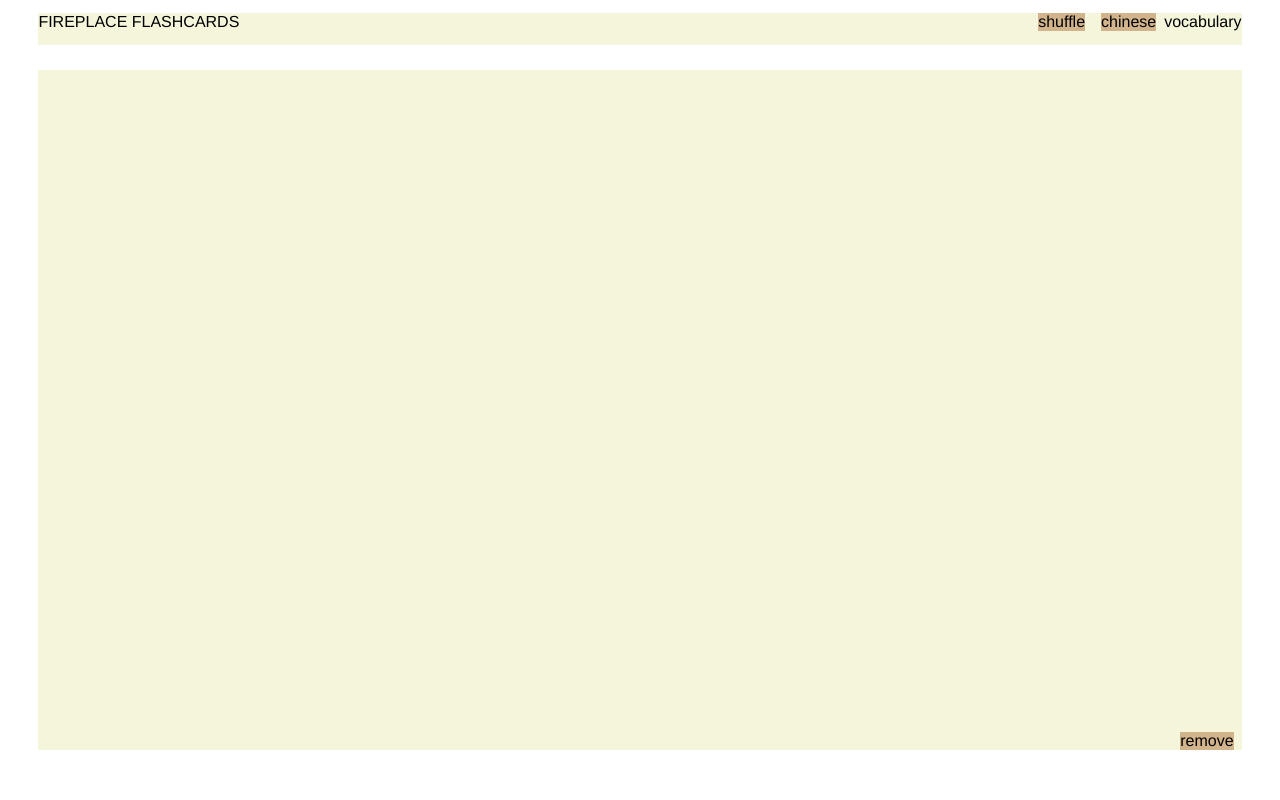
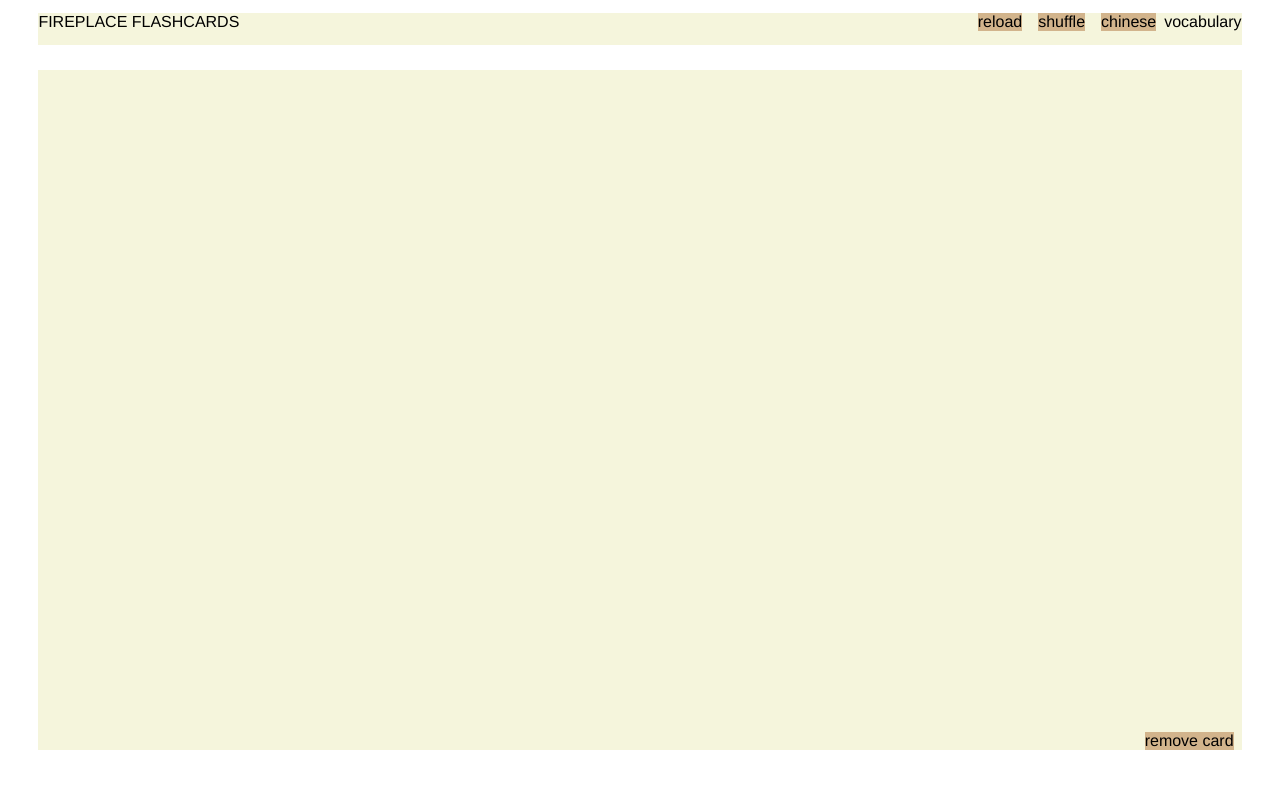
Before and after one commit to fireplacetv/flashcards, a Flask app: page /view in a window 1280 px wide. Run offline with Flask 2, Linux system fonts and the light colour scheme; data that the repository does not hold is empty; parts of the project's set-up code (start-up, migrations or seed data) failed here and were passed over.

Commit message:
add button to reload deck

```diff
--- a/templates/view.html
+++ b/templates/view.html
@@ -87,6 +87,16 @@
     updateDisplay();
   }
 
+  function loadDeck() {
+    $.get("/api/words",
+      function(words) {
+        deck = words;
+        changeLanguage(newLanguage = defaultLanguage);
+        updateDisplay();
+      }
+    );
+  }
+
   function shuffleDeck() {
     var j, tmp, i;
     for (i = deck.length; i > 0; i--) {
@@ -108,18 +118,13 @@
   }
 
   $(document).ready(function() {
-    $.get("/api/words",
-      function(words) {
-        deck = words;
-        changeLanguage(newLanguage = defaultLanguage);
-        updateDisplay();
-      }
-    );
+    loadDeck();
 
     $('.flash-card-word').click(function() { flipCard(); });
     $('#prev-word').click(function() { changeCard(next=false); });
     $('#next-word').click(function() { changeCard(next=true); });
     $('#language-button').click(function() { changeLanguage(''); });
+    $('#reload-button').click(function() { loadDeck(); });
     $('#shuffle-button').click(function() { shuffleDeck(); });
     $('#remove-card-button').click(function() { popCard(); });
   });
@@ -138,6 +143,15 @@
       case 40: // down
         flipCard(reverse=false);
         break;
+      case 83: // s
+        shuffleDeck();
+        break;
+      case 76: // l
+        loadDeck();
+        break;
+      case 88: // x
+        // popCard(); actually let's not use a hot key for that one
+        break;
       default:
         return;
     }
@@ -148,6 +162,7 @@
 {% block title %}
     <span id="language-button" class="button title-bar-button"></span>
     <span id="shuffle-button" class="button title-bar-button"><s></s>shuffle</span>
+    <span id="reload-button" class="button title-bar-button"><s></s>reload</span>
 {% endblock %}
 
 {% block content %}
@@ -162,7 +177,7 @@
         <span id="progress"></span>
         <span id="wid"></span>
       </div>
-      <span id="remove-card-button" class="button card-button">remove</span>
+      <span id="remove-card-button" class="button card-button">remove card</span>
     </div>
   </div>
 {% endblock %}
```
